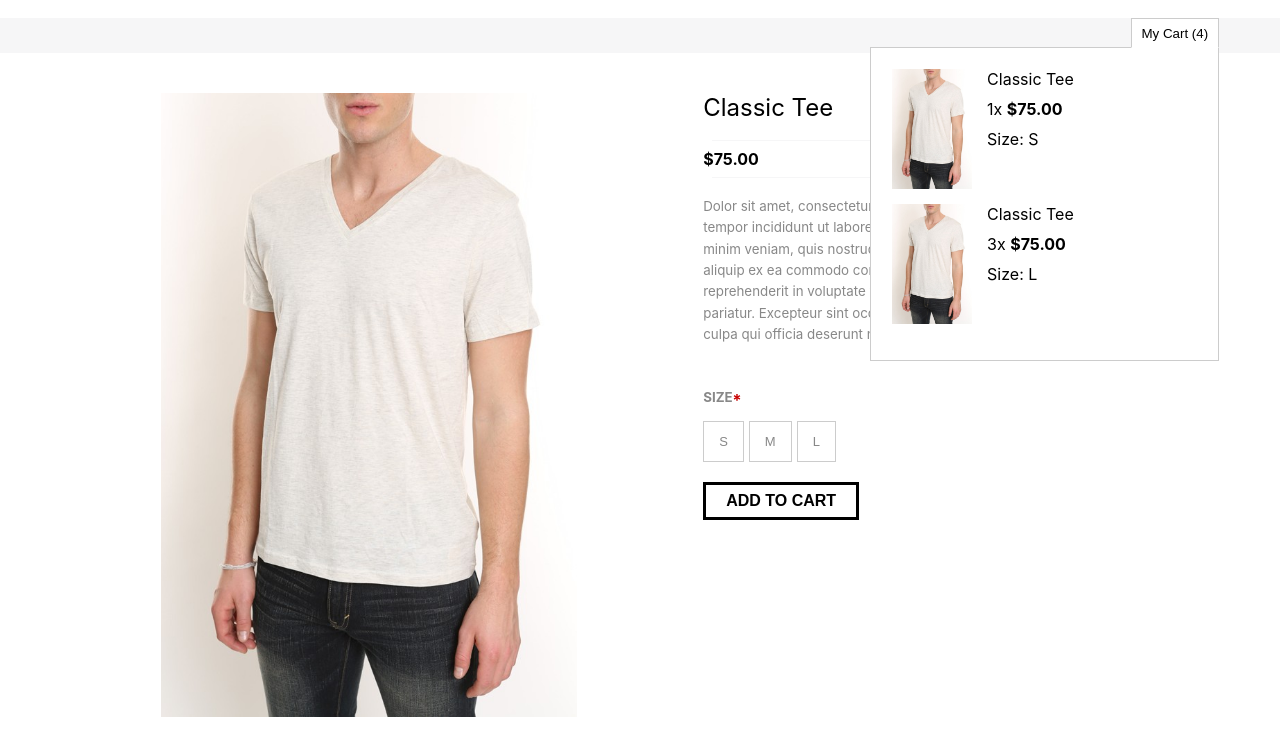
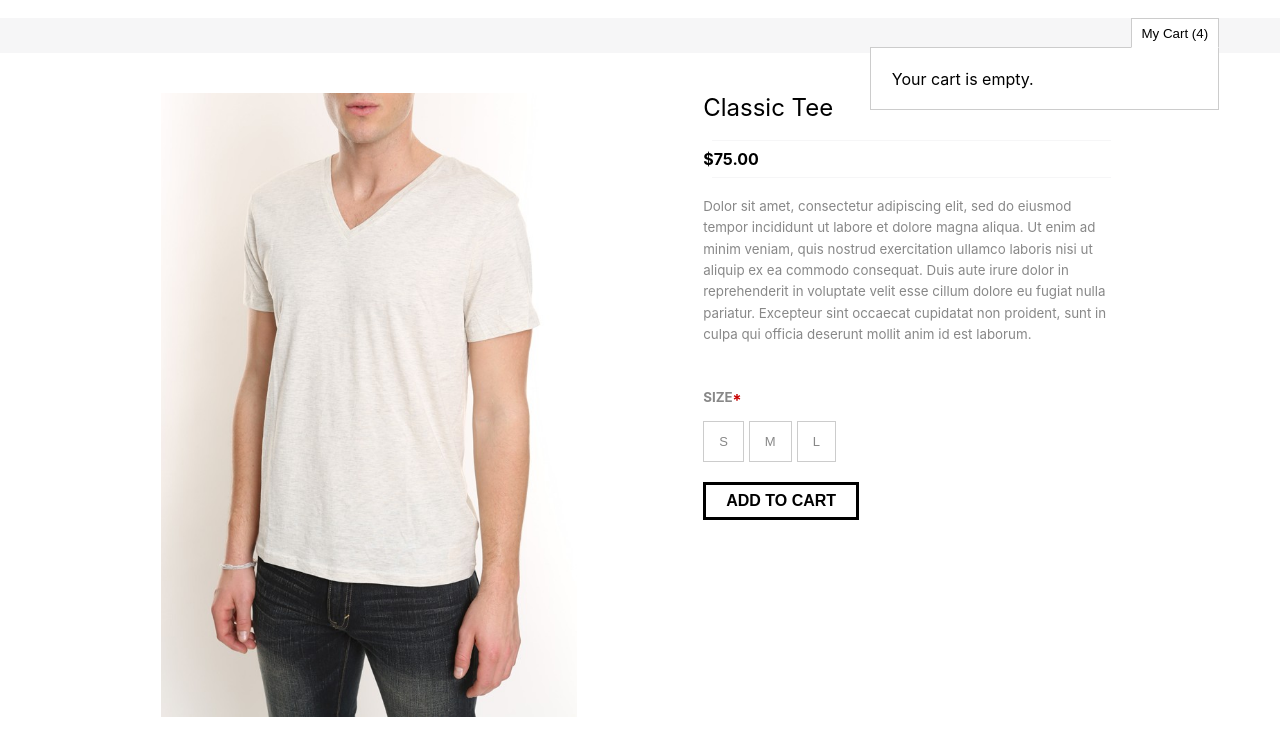
Before and after one commit to lemonfrance/moustache-clothing, a React (Create React App) app: page / in a window 1280 px wide. Both pictures are taken after a click on the button "My Cart (4)". Shown: the top 756 px of the page. Built offline with nearby package versions, Linux system fonts and the light colour scheme.

Commit message:
Removed placeholder cart items and placed an indication of empty cart

```diff
--- a/src/layout/ShoppingCart.js
+++ b/src/layout/ShoppingCart.js
@@ -4,22 +4,7 @@ class ShoppingCart extends Component{
     render(){
     return (
         <div id="shopCart">
-            <div>
-                <img src="classic-tee.jpg"></img>
-                <div className="CartItemInfo">
-                    <span>Classic Tee</span>
-                    <span>1x <b>$75.00</b></span>
-                    <span>Size: S</span>
-                </div>
-            </div>
-            <div>
-                <img src="classic-tee.jpg"></img>
-                <div className="CartItemInfo">
-                    <span>Classic Tee </span>
-                    <span>3x <b>$75.00</b></span>
-                    <span>Size: L</span>
-                </div>
-            </div>
+            Your cart is empty.
         </div>
     );}
 }
```
